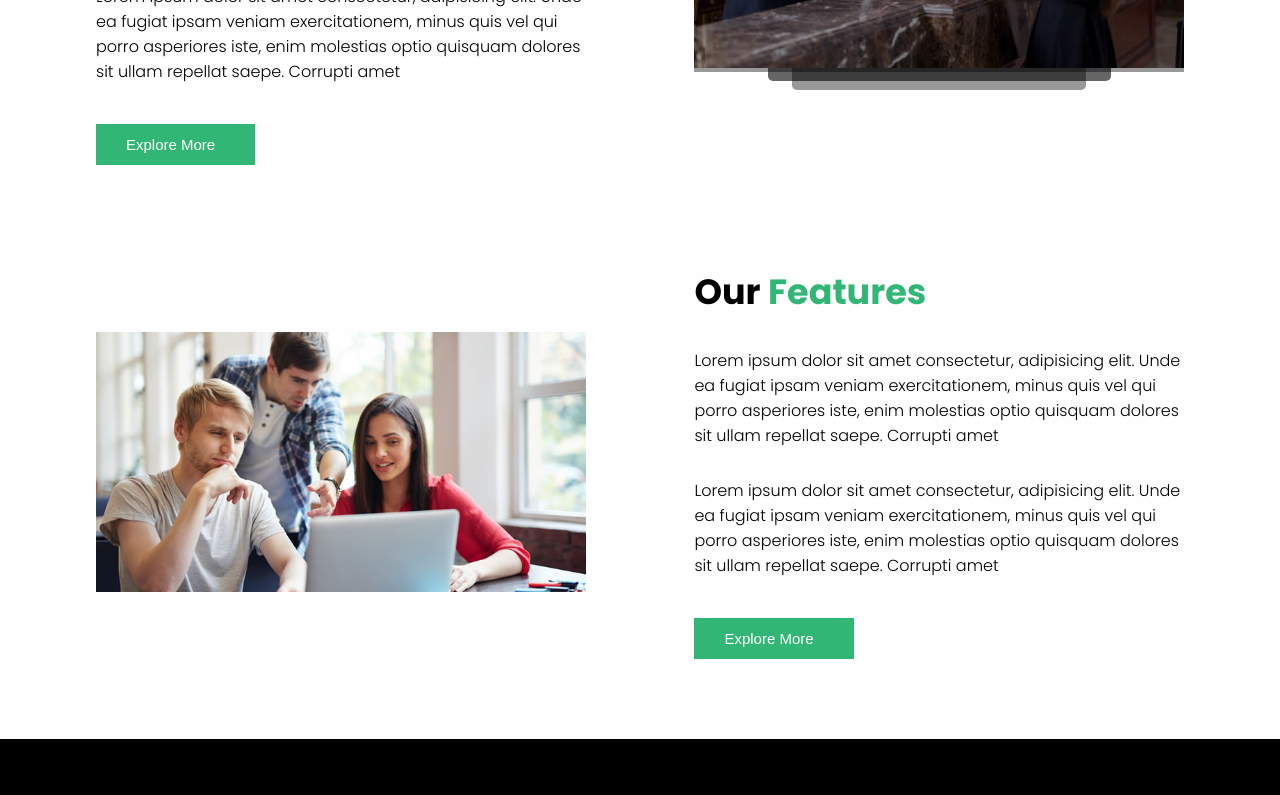
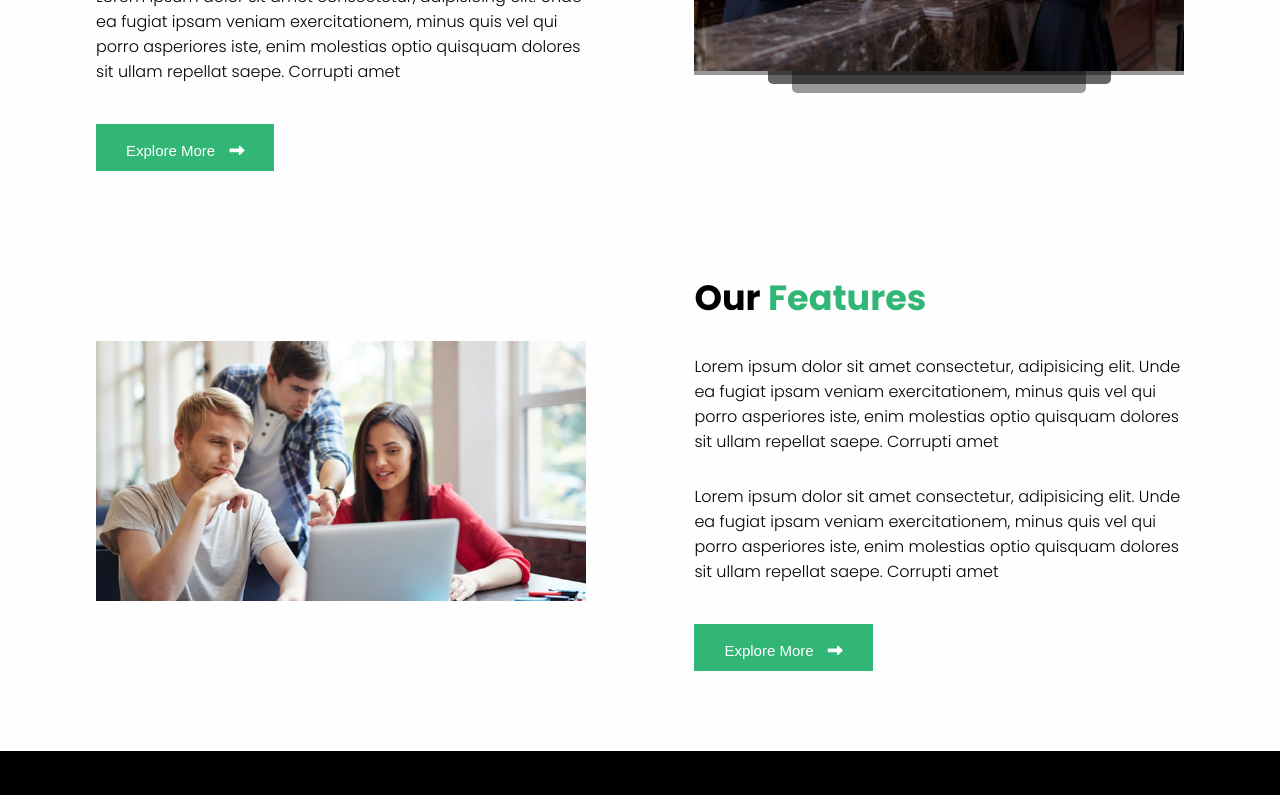
Before and after one commit to RaduPadurariu/responsivetemplates, a React (Vite) app: page /hotel/about in a window 1280 px wide. Shown: the part 860-1655 px from the top of the page. Built offline with nearby package versions, Linux system fonts and the light colour scheme.

Commit message:
fix fontawsome issue

```diff
--- a/index.html
+++ b/index.html
@@ -4,6 +4,10 @@
     <meta charset="UTF-8" />
     <link rel="icon" type="image/svg+xml" href="/favicon.png" />
     <meta name="viewport" content="width=device-width, initial-scale=1.0" />
+    <script
+      src="https://kit.fontawesome.com/d8ef51b3e9.js"
+      crossorigin="anonymous"
+    ></script>
     <title>Responsive Templates</title>
   </head>
   <body>
--- a/src/components/pages/Templates/Hotel/components/About/HotelAbout.jsx
+++ b/src/components/pages/Templates/Hotel/components/About/HotelAbout.jsx
@@ -3,6 +3,7 @@ import { HotelAboutCard } from './HotelAboutCard'
 import { HotelHeadTitle } from '../../common/HeadTitle/HotelHeadTitle'
 import './HotelAbout.css'
 import GoToTop from '../../common/GotToTop'
+import { Link } from 'react-router-dom'
 
 export const HotelAbout = () => {
   return (
@@ -23,9 +24,12 @@ export const HotelAbout = () => {
               </h1>
               <p>Lorem ipsum dolor sit amet consectetur, adipisicing elit. Unde ea fugiat ipsam veniam exercitationem, minus quis vel qui porro asperiores iste, enim molestias optio quisquam dolores sit ullam repellat saepe. Corrupti amet</p>
               <p>Lorem ipsum dolor sit amet consectetur, adipisicing elit. Unde ea fugiat ipsam veniam exercitationem, minus quis vel qui porro asperiores iste, enim molestias optio quisquam dolores sit ullam repellat saepe. Corrupti amet</p>
-              <button className='secondary-btn'>
-                Explore More <i className='fas fa-long-arrow-alt-right'></i>
-              </button>
+              <Link to={`/hotel/about`}>
+                <button className='secondary-btn'>
+                  Explore More <i className='fas fa-long-arrow-alt-right'></i>
+                </button>
+              </Link>
+
             </div>
 
             <div className="row image">
--- a/src/components/pages/Templates/Hotel/components/About/HotelAboutCard.jsx
+++ b/src/components/pages/Templates/Hotel/components/About/HotelAboutCard.jsx
@@ -1,4 +1,5 @@
 import React from 'react'
+import { Link } from 'react-router-dom'
 
 
 export const HotelAboutCard = () => {
@@ -10,9 +11,11 @@ export const HotelAboutCard = () => {
                 <h1>We <span>provide solution</span> to grow your business</h1>
                 <p>Lorem ipsum dolor sit amet consectetur, adipisicing elit. Unde ea fugiat ipsam veniam exercitationem, minus quis vel qui porro asperiores iste, enim molestias optio quisquam dolores sit ullam repellat saepe. Corrupti amet</p>
                 <p>Lorem ipsum dolor sit amet consectetur, adipisicing elit. Unde ea fugiat ipsam veniam exercitationem, minus quis vel qui porro asperiores iste, enim molestias optio quisquam dolores sit ullam repellat saepe. Corrupti amet</p>
-                <button className='secondary-btn'>
-                    Explore More <i className='fas fa-long-arrow-alt-right'></i>
-                </button>
+                <Link to={`/hotel/about`}>
+                    <button className='secondary-btn'>
+                        Explore More <i className='fas fa-long-arrow-alt-right'></i>
+                    </button>
+                </Link>
             </div>
             <div className="row image">
                 <div className='image-container'>
```
